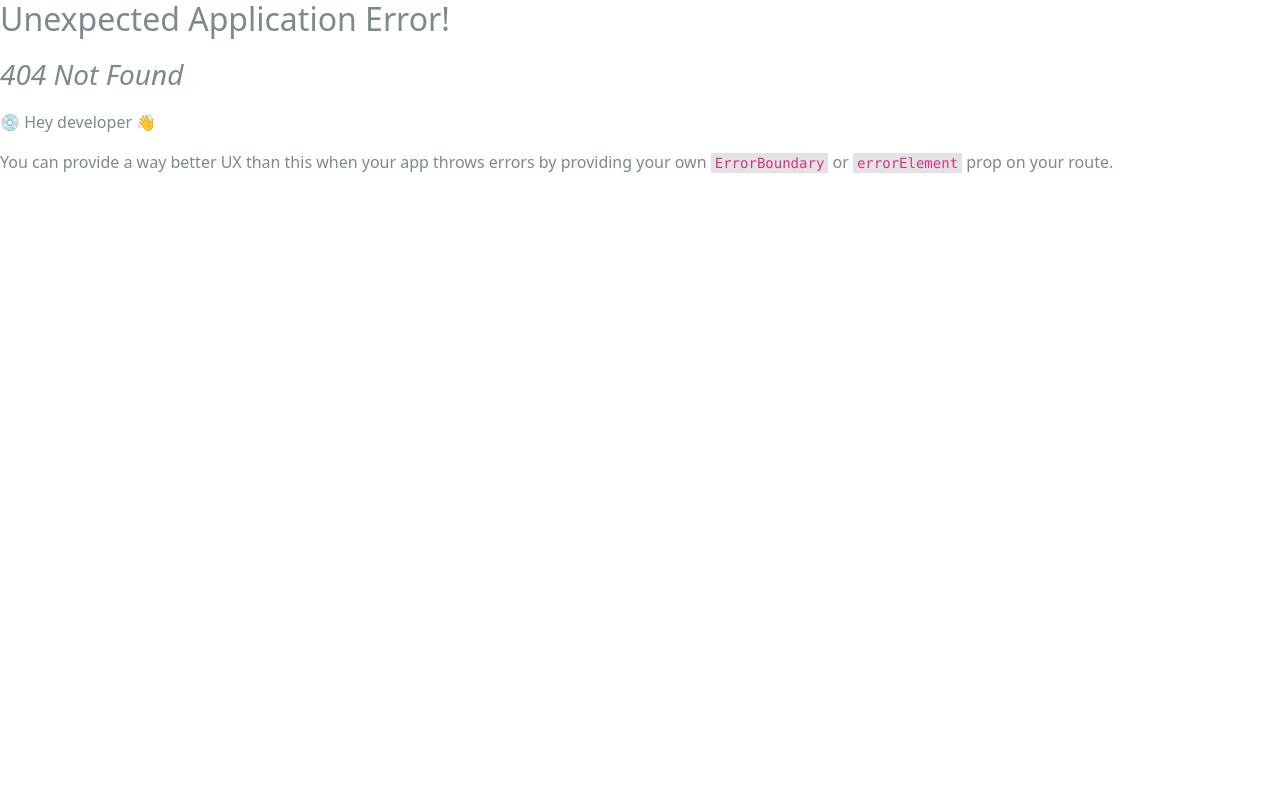
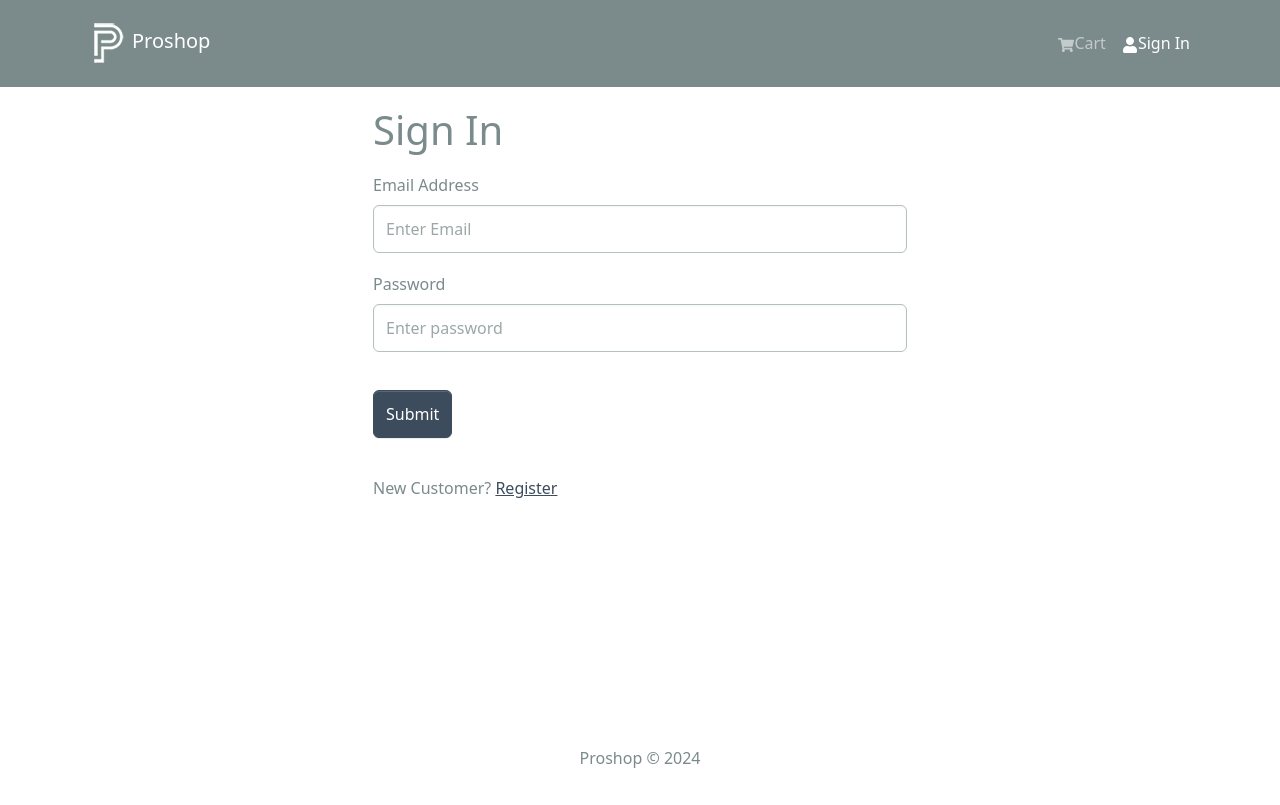
Before and after one commit to mishalmusthafa/Proshop, a React (Create React App) app in the folder frontend/: page /login in a window 1280 px wide. Before the commit this address had no page. Built offline with nearby package versions, Linux system fonts and the light colour scheme.

Commit message:
Added the loginScreen and FormContainer component

```diff
--- a/frontend/package.json
+++ b/frontend/package.json
@@ -18,6 +18,7 @@
         "react-router-bootstrap": "^0.26.3",
         "react-router-dom": "^6.26.1",
         "react-scripts": "5.0.1",
+        "react-toastify": "^10.0.5",
         "web-vitals": "^2.1.4"
     },
     "scripts": {
--- a/frontend/src/App.js
+++ b/frontend/src/App.js
@@ -1,5 +1,7 @@
 import React from 'react';
 import { Container } from 'react-bootstrap';
+import { ToastContainer } from 'react-toastify';
+import 'react-toastify/dist/ReactToastify.css';
 import { Outlet } from 'react-router-dom';
 import Header from './components/Header';
 import Footer from './components/Footer';
@@ -14,6 +16,7 @@
                 </Container>
             </main>
             <Footer />
+            <ToastContainer />
         </>
     );
 }
--- /dev/null
+++ b/frontend/src/components/FormContainer.jsx
@@ -0,0 +1,15 @@
+import { Container, Row, Col } from 'react-bootstrap';
+
+function FormContainer({ children }) {
+    return (
+        <Container>
+            <Row className="justify-content-md-center">
+                <Col xs={12} md={6}>
+                    {children}
+                </Col>
+            </Row>
+        </Container>
+    );
+}
+
+export default FormContainer;
--- a/frontend/src/index.js
+++ b/frontend/src/index.js
@@ -16,6 +16,7 @@
 import HomeScreen from './screens/HomeScreen';
 import ProductScreen from './screens/ProductScreen';
 import CartScreen from './screens/CartScreen';
+import LoginScreen from './screens/LoginScreen';
 
 const router = createBrowserRouter(
     createRoutesFromElements(
@@ -23,6 +24,7 @@
             <Route index={true} path="/" element={<HomeScreen />} />
             <Route path="/product/:id" element={<ProductScreen />} />
             <Route path="/cart" element={<CartScreen />} />
+            <Route path="/login" element={<LoginScreen />} />
         </Route>
     )
 );
--- /dev/null
+++ b/frontend/src/screens/LoginScreen.jsx
@@ -0,0 +1,50 @@
+import FormContainer from '../components/FormContainer';
+import { Link } from 'react-router-dom';
+import { Row, Col, Button, Form } from 'react-bootstrap';
+import { useState } from 'react';
+
+function LoginScreen() {
+    const [email, setEmail] = useState('');
+    const [password, setPassword] = useState('');
+
+    const submitHandler = (e) => {
+        e.preventDefault();
+        console.log('Submit');
+    };
+    return (
+        <FormContainer>
+            <h1>Sign In</h1>
+            <Form onSubmit={submitHandler}>
+                <Form.Group controller="email" className="my-3">
+                    <Form.Label>Email Address</Form.Label>
+                    <Form.Control
+                        type="email"
+                        placeholder="Enter Email"
+                        value={email}
+                        onChange={(e) => setEmail(e.target.value)}
+                    ></Form.Control>
+                </Form.Group>
+
+                <Form.Group controller="password" className="my-3">
+                    <Form.Label>Password </Form.Label>
+                    <Form.Control
+                        type="password"
+                        placeholder="Enter password"
+                        value={password}
+                        onChange={(e) => setPassword(e.target.value)}
+                    ></Form.Control>
+                </Form.Group>
+                <Button variant="primary" className="my-3" type="submit">
+                    Submit
+                </Button>
+            </Form>
+            <Row className="py-3">
+                <Col>
+                    New Customer? <Link to="/register">Register</Link>
+                </Col>
+            </Row>
+        </FormContainer>
+    );
+}
+
+export default LoginScreen;
```
Also changed, not shown: 1 other file (tests, documents, lock files or other folders).
